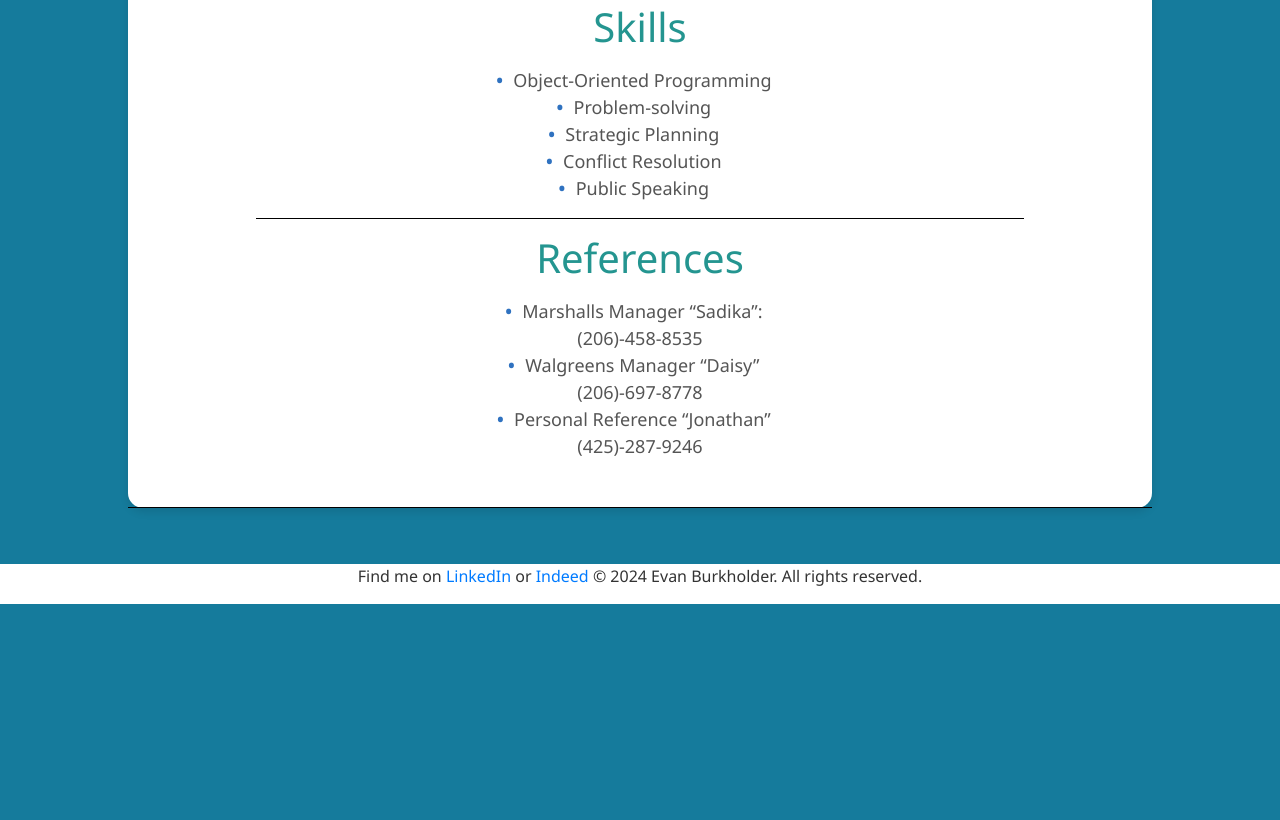
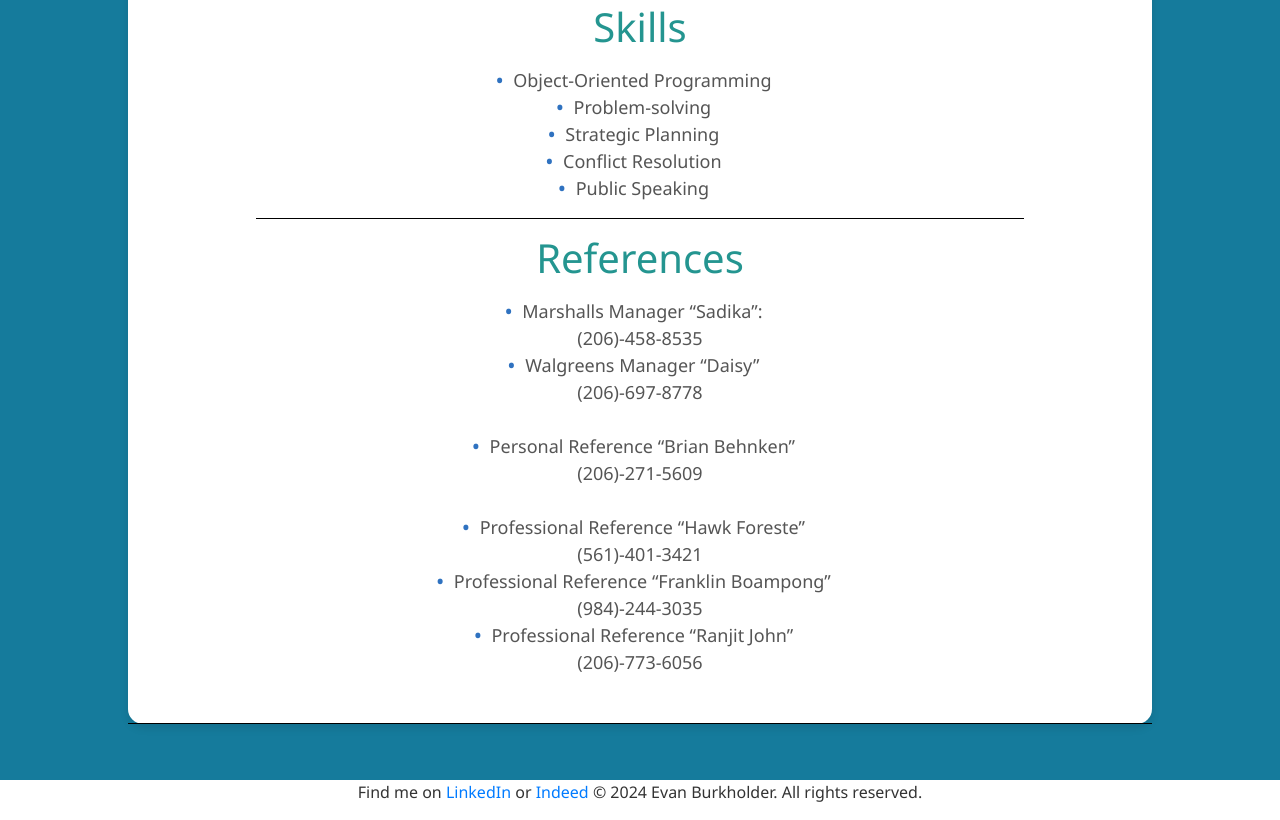
Before and after one commit to AnxiallySocious/portfolio, a plain HTML site: page resume.html in a window 1280 px wide. Shown: the part 1336-2156 px from the top of the page. Before the commit the page ends 1940 px from the top, so only its background shows below. Drawn offline with nearby package versions, Linux system fonts and the light colour scheme.

Commit message:
Add files via upload

```diff
--- a/resume.html
+++ b/resume.html
@@ -125,9 +125,23 @@
                 Walgreens Manager “Daisy”
                 <br> (206)-697-8778
               </li>
+              <br>
               <li>
-                Personal Reference “Jonathan”
-                <br> (425)-287-9246
+                Personal Reference “Brian Behnken”
+                <br> (206)-271-5609
+              </li>
+              <br>
+              <li>
+                Professional Reference “Hawk Foreste”
+                <br> (561)-401-3421
+              </li>
+              <li>
+                Professional Reference “Franklin Boampong”
+                <br> (984)-244-3035
+              </li>
+              <li>
+                Professional Reference “Ranjit John”
+                <br> (206)-773-6056
               </li>
             </ul>
           </p>
```
